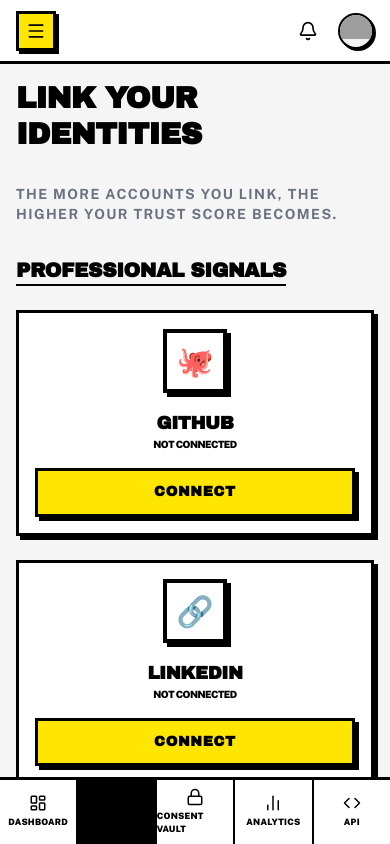
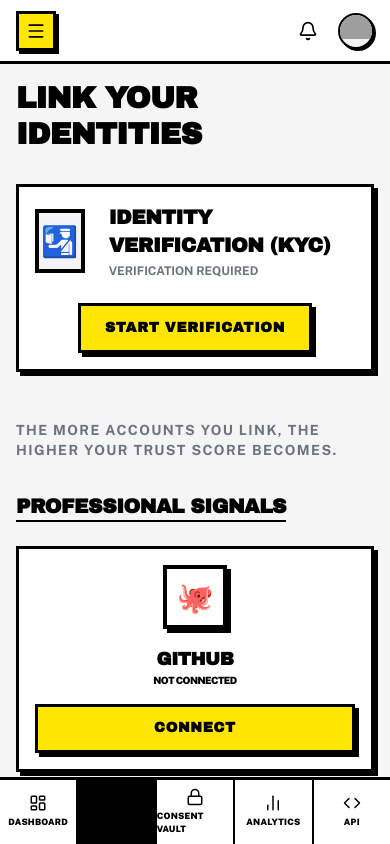
Before and after one commit to Sujoymoulick/TRUST-LAYER, a React (Vite) app: page /identity in a window 390 px wide. Built offline with nearby package versions, Linux system fonts and the light colour scheme; no server answers; grey boxes are pictures that could not be loaded.

Commit message:
feat: implement Sumsub KYC and remove Onfido

```diff
--- a/package.json
+++ b/package.json
@@ -14,6 +14,7 @@
     "@radix-ui/react-checkbox": "^1.3.3",
     "@radix-ui/react-label": "^2.1.8",
     "@radix-ui/react-slot": "^1.2.4",
+    "@sumsub/websdk-react": "^2.6.2",
     "@supabase/supabase-js": "^2.105.1",
     "@vercel/analytics": "^2.0.1",
     "@vercel/speed-insights": "^2.0.0",
--- a/src/pages/Dashboard.tsx
+++ b/src/pages/Dashboard.tsx
@@ -25,6 +25,7 @@
   const [records, setRecords] = useState<TrustRecord[]>([]);
   const [loading, setLoading] = useState(true);
   const [plan, setPlan] = useState<string | null>(null);
+  const [kycStatus, setKycStatus] = useState<string>('not_started');
   const [isOwner, setIsOwner] = useState(false);
   const [fetchError, setFetchError] = useState<string | null>(null);
   const [connectedProviders, setConnectedProviders] = useState<string[]>([]);
@@ -52,10 +53,11 @@
           // Fetch Profile for Plan
           const { data: profile } = await supabase
             .from('profiles')
-            .select('plan')
+            .select('plan, kyc_status')
             .eq('id', user.id)
             .single();
           setPlan(profile?.plan || 'free');
+          setKycStatus(profile?.kyc_status || 'not_started');
         }
 
         const { data, error } = await supabase
@@ -121,7 +123,7 @@
     <div className="max-w-6xl mx-auto space-y-8 pb-12">
 
       {/* Phase 1: Claim Trust Passport Banner */}
-      {!loading && trustScore === 450 && (
+      {!loading && kycStatus === 'not_started' && (
         <div className="brutal-card bg-brutal-yellow flex flex-col md:flex-row items-center justify-between gap-6 shadow-[8px_8px_0px_#000]">
           <div className="flex items-center gap-6">
             <div className="w-16 h-16 border-4 border-black bg-white flex items-center justify-center text-3xl">
@@ -136,7 +138,7 @@
             onClick={() => navigate('/identity')}
             className="brutal-btn bg-black text-white px-8 py-3 text-sm font-black uppercase whitespace-nowrap"
           >
-            Claim Now →
+            Claim Your Passport
           </button>
         </div>
       )}
--- a/src/pages/Identity.tsx
+++ b/src/pages/Identity.tsx
@@ -3,6 +3,8 @@
 import { supabase } from '../lib/supabase';
 import { useGuest } from '../context/GuestContext';
 import { DigiLockerVerify } from '../components/DigiLockerVerify';
+import SumsubWebSdk from '@sumsub/websdk-react';
+import { apiFetch } from '../lib/api';
 
 const PLATFORMS = [
   { id: 'github', name: 'GitHub', icon: '🐙', category: 'Professional' },
@@ -10,7 +12,6 @@
   { id: 'google', name: 'Google', icon: '🔍', category: 'Professional' },
   { id: 'stripe', name: 'Stripe', icon: '💳', category: 'Financial' },
   { id: 'paypal', name: 'PayPal', icon: '💰', category: 'Financial' },
-  { id: 'onfido', name: 'Onfido', icon: '🪪', category: 'Identity' },
   { id: 'digilocker', name: 'DigiLocker', icon: '🇮🇳', category: 'Identity' },
 ];
 
@@ -20,6 +21,11 @@
   const [loading, setLoading] = useState(true);
   const [connectedProviders, setConnectedProviders] = useState<string[]>([]);
   const [showDigiLocker, setShowDigiLocker] = useState(false);
+  const [kycStatus, setKycStatus] = useState<string>('not_started');
+  const [kycToken, setKycToken] = useState<string | null>(null);
+  const [showSumsub, setShowSumsub] = useState(false);
+  const [kycLoading, setKycLoading] = useState(false);
+  const [kycRejectionReason, setKycRejectionReason] = useState<string | null>(null);
 
   useEffect(() => {
     async function getProviders() {
@@ -34,6 +40,15 @@
         if (user) {
           setUser(user);
           setConnectedProviders(user.app_metadata?.providers || []);
+
+          // Fetch KYC status
+          try {
+            const kyc = await apiFetch('/kyc/status');
+            setKycStatus(kyc.status);
+            setKycRejectionReason(kyc.rejectionReason);
+          } catch (err) {
+            console.error('Failed to fetch KYC status:', err);
+          }
         }
       } catch (error) {
         console.error('Error fetching providers:', error);
@@ -42,7 +57,43 @@
       }
     }
     getProviders();
+
+    // Real-time updates for KYC status via Supabase
+    let subscription: any;
+    if (!isGuest) {
+      subscription = supabase
+        .channel('kyc_status_updates')
+        .on('postgres_changes', {
+          event: 'UPDATE',
+          schema: 'public',
+          table: 'profiles'
+        }, (payload: any) => {
+          if (user && payload.new.id === user.id) {
+            setKycStatus(payload.new.kyc_status);
+            setKycRejectionReason(payload.new.kyc_rejection_reason);
+          }
+        })
+        .subscribe();
+    }
+
+    return () => {
+      if (subscription) supabase.removeChannel(subscription);
+    };
   }, [isGuest]);
+
+  const handleStartKYC = async () => {
+    if (isGuest) return;
+    setKycLoading(true);
+    try {
+      const { token } = await apiFetch('/kyc/create-session', { method: 'POST' });
+      setKycToken(token);
+      setShowSumsub(true);
+    } catch (err: any) {
+      alert('Failed to start verification: ' + err.message);
+    } finally {
+      setKycLoading(false);
+    }
+  };
 
   const handleConnect = async (provider: string) => {
     if (isGuest) return;
@@ -95,6 +146,91 @@
         />
       )}
       <h2 className="font-display text-3xl uppercase mb-8">Link Your Identities</h2>
+
+      {/* Sumsub KYC Section */}
+      <div className="mb-12 brutal-card bg-white p-6 shadow-[8px_8px_0px_#000]">
+        <div className="flex flex-col md:flex-row items-center justify-between gap-6">
+          <div className="flex items-center gap-6">
+            <div className={`w-16 h-16 border-4 border-black flex items-center justify-center text-3xl ${
+              kycStatus === 'verified' ? 'bg-brutal-green' :
+              kycStatus === 'pending' ? 'bg-brutal-yellow' :
+              kycStatus === 'rejected' ? 'bg-brutal-pink' : 'bg-gray-100'
+            }`}>
+              {kycStatus === 'verified' ? '✅' : '🛂'}
+            </div>
+            <div>
+              <h3 className="font-display text-xl uppercase">Identity Verification (KYC)</h3>
+              <p className="text-xs font-bold uppercase mt-1 text-gray-500">
+                {kycStatus === 'not_started' && 'Verification Required'}
+                {kycStatus === 'pending' && 'Verification Pending'}
+                {kycStatus === 'verified' && 'Verification Successful'}
+                {kycStatus === 'rejected' && 'Verification Rejected'}
+              </p>
+              {kycStatus === 'pending' && (
+                <div className="flex items-center gap-2 mt-2">
+                  <Loader2 className="animate-spin size-3" />
+                  <span className="text-[10px] font-black uppercase">Estimated review time: 5-10 mins</span>
+                </div>
+              )}
+              {kycStatus === 'rejected' && kycRejectionReason && (
+                <p className="text-[10px] font-black uppercase text-red-500 mt-2">Reason: {kycRejectionReason}</p>
+              )}
+            </div>
+          </div>
+
+          {kycStatus !== 'verified' && kycStatus !== 'pending' && (
+            <button
+              onClick={handleStartKYC}
+              disabled={kycLoading || isGuest}
+              className={`brutal-btn px-8 py-3 text-sm font-black uppercase ${
+                kycStatus === 'rejected' ? 'bg-brutal-pink' : 'bg-brutal-yellow'
+              } ${isGuest ? 'opacity-50 cursor-not-allowed' : ''}`}
+            >
+              {kycLoading ? <Loader2 className="animate-spin" /> : kycStatus === 'rejected' ? 'Retry Verification' : 'Start Verification'}
+            </button>
+          )}
+
+          {kycStatus === 'verified' && (
+            <div className="bg-brutal-green px-6 py-2 border-2 border-black font-black uppercase text-xs">
+              Passport Unlocked
+            </div>
+          )}
+        </div>
+      </div>
+
+      {showSumsub && kycToken && (
+        <div className="fixed inset-0 z-[100] flex items-center justify-center bg-black/80 backdrop-blur-sm p-4">
+          <div className="bg-white w-full max-w-2xl h-[80vh] border-4 border-black shadow-[12px_12px_0px_#000] relative overflow-hidden">
+            <button
+              onClick={() => setShowSumsub(false)}
+              className="absolute top-4 right-4 z-10 brutal-btn bg-white size-8 flex items-center justify-center font-black"
+            >
+              ×
+            </button>
+            <div className="h-full overflow-y-auto">
+              <SumsubWebSdk
+                accessToken={kycToken}
+                expirationHandler={() => {
+                  // Token expired, refresh it
+                  handleStartKYC();
+                  return Promise.resolve(kycToken);
+                }}
+                onMessage={(type: string, payload: any) => {
+                  console.log('Sumsub message:', type, payload);
+                  // Auto close modal when applicant is reviewed or pending
+                  if (type === 'idCheck.applicantStatus' && (payload.reviewStatus === 'pending' || payload.reviewStatus === 'completed')) {
+                    setTimeout(() => setShowSumsub(false), 2000);
+                  }
+                }}
+                onError={(error: any) => {
+                  console.error('Sumsub error:', error);
+                }}
+              />
+            </div>
+          </div>
+        </div>
+      )}
+
       <p className="text-sm font-bold text-gray-500 uppercase mb-8 tracking-widest">
         The more accounts you link, the higher your Trust Score becomes.
       </p>
```
Also changed, not shown: 1 other file (tests, documents, lock files or other folders).
